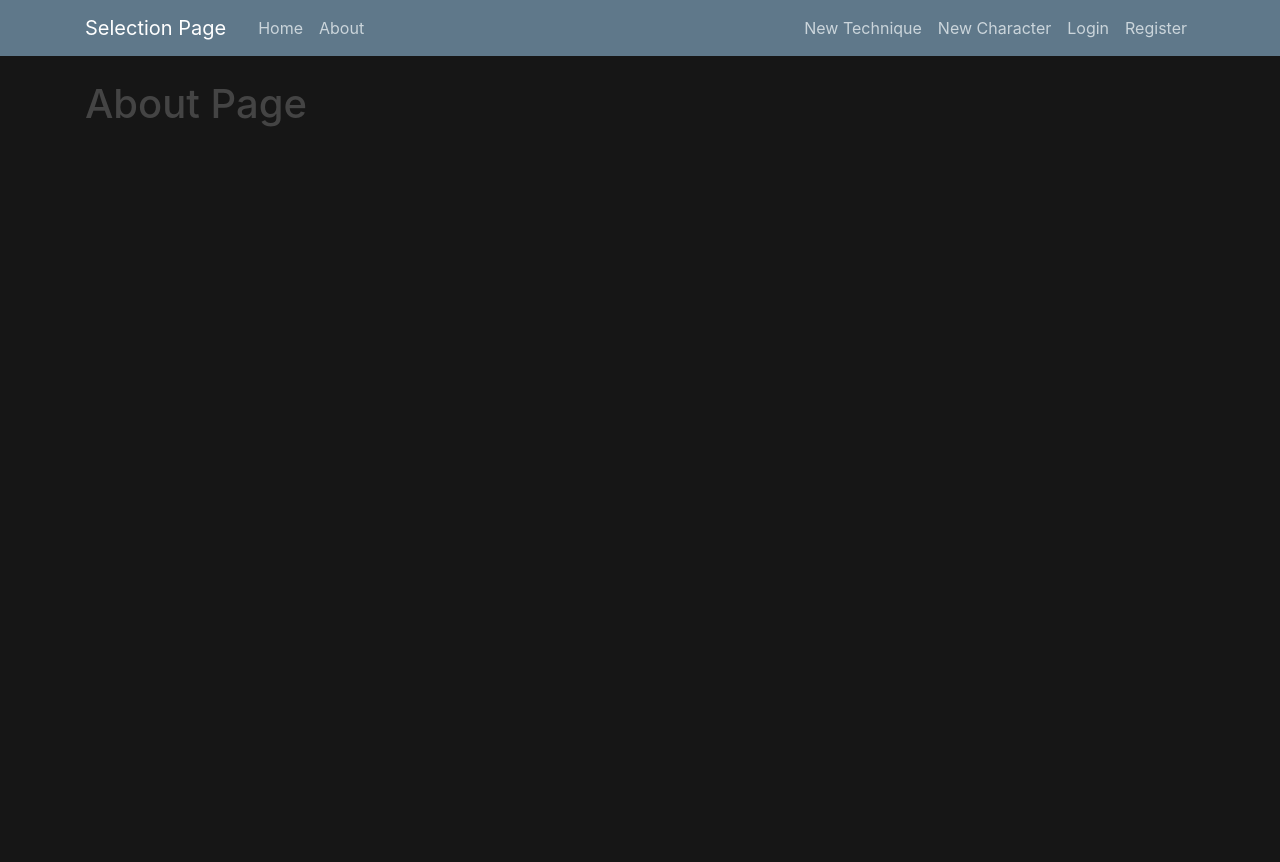
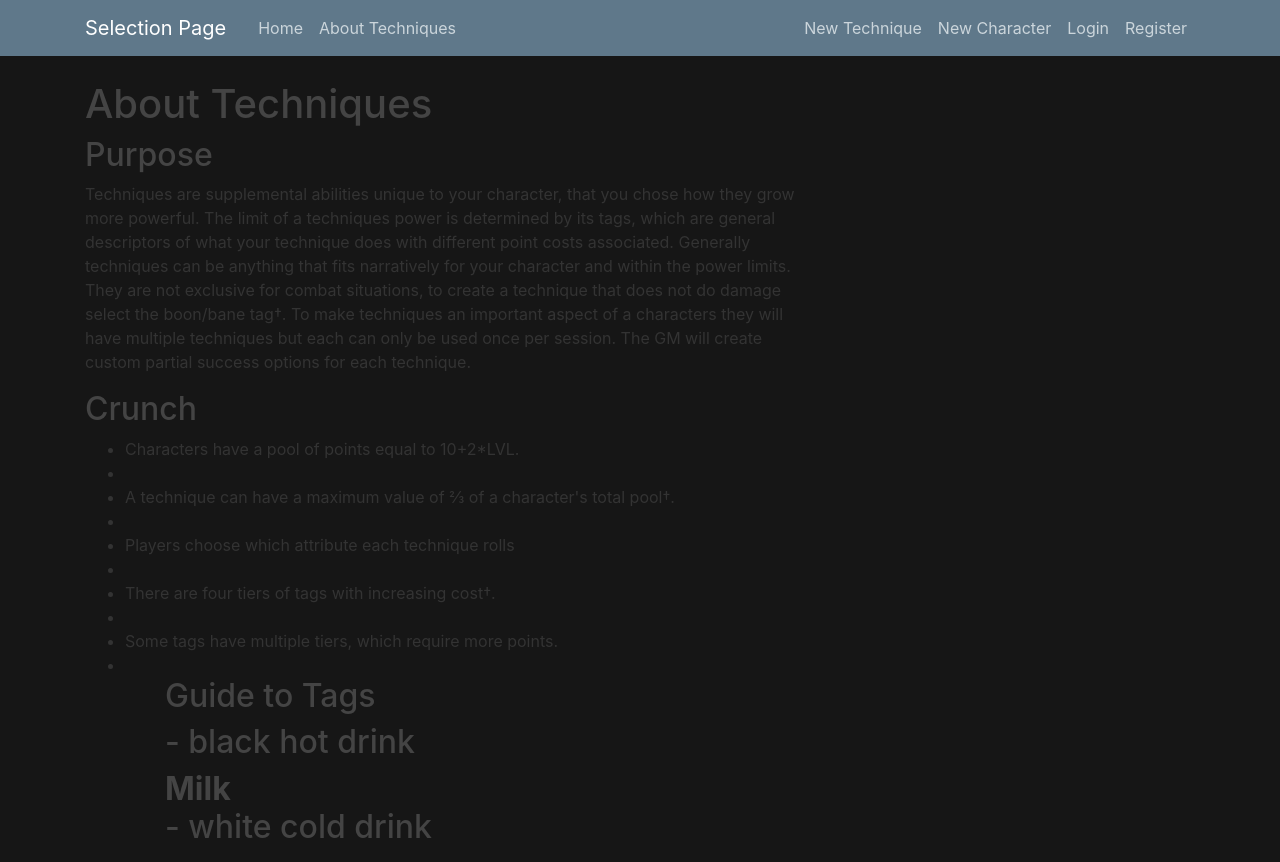
Before and after one commit to MylesACD/Myles-RPG, a Django app: page /unlimited/about/ in a window 1280 px wide. Before the commit the page ends 127 px from the top, so only its background shows below. Run offline with Django 4.2, Linux system fonts and the light colour scheme; some libraries are stand-ins or nearby versions.

Commit message:
added first about content

```diff
--- a/app/unlimited/templates/unlimited/about.html
+++ b/app/unlimited/templates/unlimited/about.html
@@ -1,5 +1,28 @@
 {% extends "unlimited/base.html" %}
 
 {% block content %}
-    <h1>About Page</h1>
+    <h1>About Techniques</h1>
+    <h2>Purpose</h2>
+    <p> Techniques are supplemental abilities unique to your character, that you chose how they grow more powerful. The limit of a techniques power is determined by its tags, which are
+         general descriptors of what your technique does with different point costs associated.
+        Generally techniques can be anything that fits narratively
+        for your character and within the power limits.
+        They are not exclusive for combat situations,
+        to create a technique that does not do damage select the boon/bane tag†. To make techniques an important aspect of a characters they will have
+        multiple techniques but each can only be used once per session. The GM will create custom partial success options for each technique.
+    <h2>Crunch</h2>
+    <ul>
+        <li> Characters have a pool of points equal to 10+2*LVL.<li>
+        <li> A technique can have a maximum value of ⅔ of a character's total pool†.<li>
+        <li> Players choose which attribute each technique rolls<li>
+        <li> There are four tiers of tags with increasing cost†.<li>
+        <li> Some tags have multiple tiers, which require more points.<li>
+    <ul>
+    <h2>Guide to Tags<h2>
+    <dl>
+        <dt></dt>
+        <dd>- black hot drink</dd>
+        <dt>Milk</dt>
+        <dd>- white cold drink</dd>
+    </dl>
 {% endblock content%}
--- a/app/unlimited/templates/unlimited/base.html
+++ b/app/unlimited/templates/unlimited/base.html
@@ -27,7 +27,7 @@
                 <div class="collapse navbar-collapse" id="navbarToggle">
                   <div class="navbar-nav mr-auto">
                     <a class="nav-item nav-link" href="{% url "unlimited-home" %}">Home</a>
-                    <a class="nav-item nav-link" href="{% url "unlimited-about" %}">About</a>
+                    <a class="nav-item nav-link" href="{% url "unlimited-about" %}">About Techniques</a>
                   </div>
                   <!-- Navbar Right Side -->
                   <div class="navbar-nav">
```
